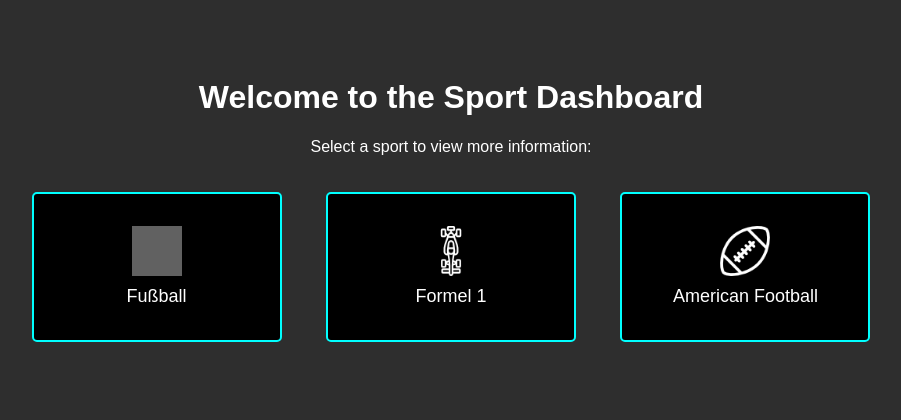
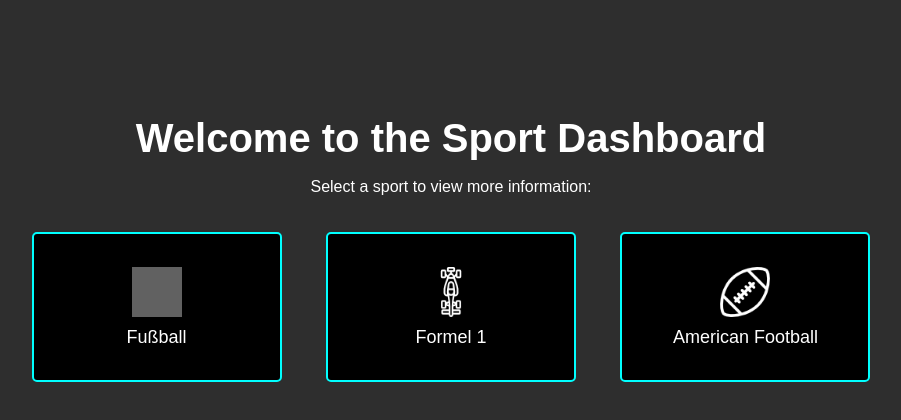
Before and after one commit to EinfxchNiklas/Sport_Dashboard, a Flask app: page / in a window 1280 px wide. Shown: the top 420 px of the page, without its empty margins (189-1090 px from the left). Run offline with Flask 3, Linux system fonts and the light colour scheme; grey boxes are pictures that could not be loaded.

Commit message:
titel angepasst

```diff
--- a/templates/homepage.html
+++ b/templates/homepage.html
@@ -11,6 +11,14 @@
             font-family: Arial, sans-serif;
             text-align: center;
             padding: 50px;
+        }
+
+        .page-title {
+            font-size: clamp(2rem, 3.2vw, 2.5rem);
+            font-weight: 700;
+            line-height: 1.2;
+            margin: 56px auto 12px;
+            text-align: center;
         }
         a {
             text-decoration: none; /* Remove underline and purple lines */
@@ -62,7 +70,7 @@
     </style>
 </head>
 <body>
-    <h1>Welcome to the Sport Dashboard</h1>
+    <h1 class="page-title">Welcome to the Sport Dashboard</h1>
     <p>Select a sport to view more information:</p>
 
     <a href="/fussball">
--- a/templates/placeholder.html
+++ b/templates/placeholder.html
@@ -40,7 +40,7 @@
 </head>
 <body>
     <a href="/" class="home-button">← Home</a>
-    <h1>{{ sport }}</h1>
+    <h1 class="page-title">{{ sport }}</h1>
     <p>Information about {{ sport }} will be available soon. Stay tuned!</p>
 </body>
 </html>
```
